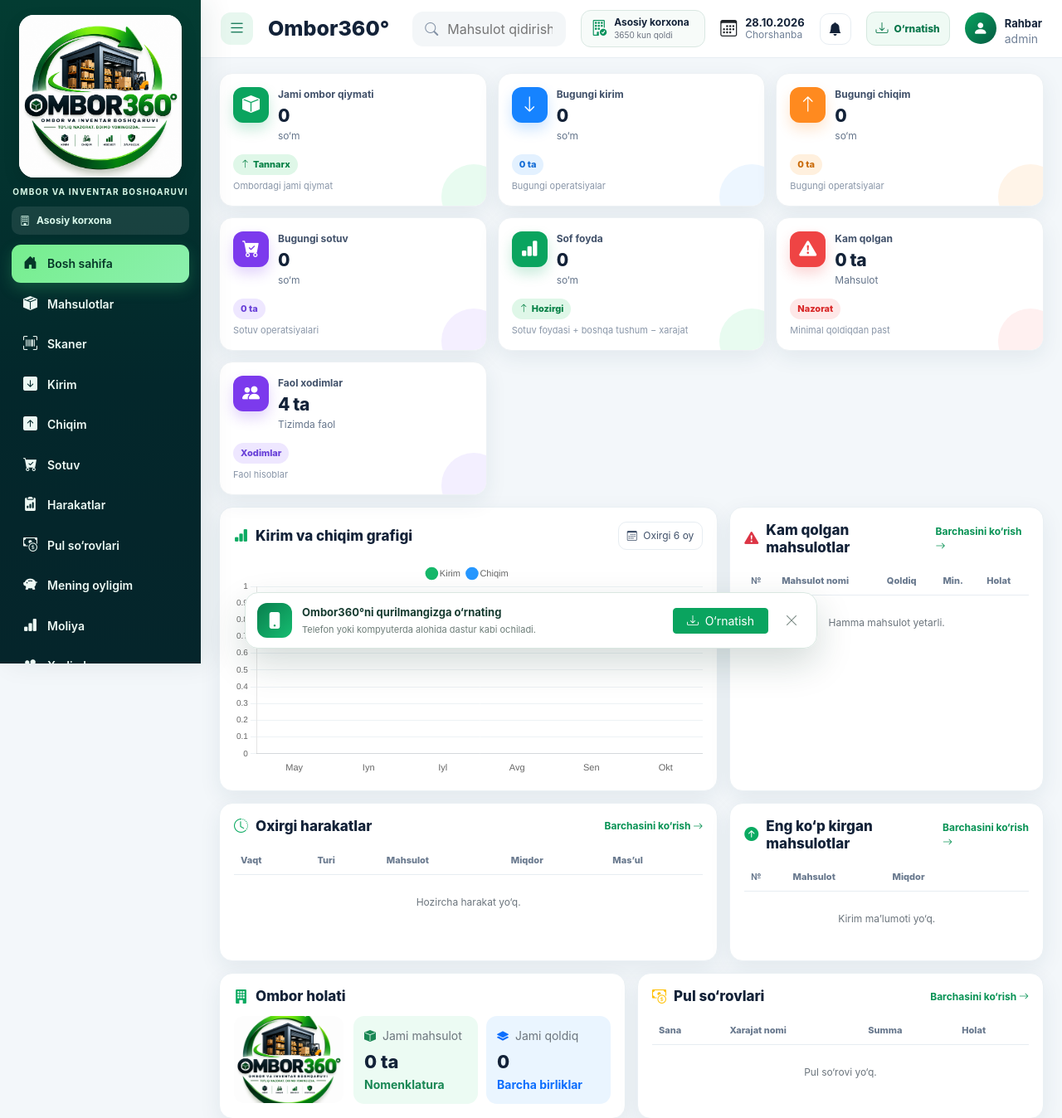
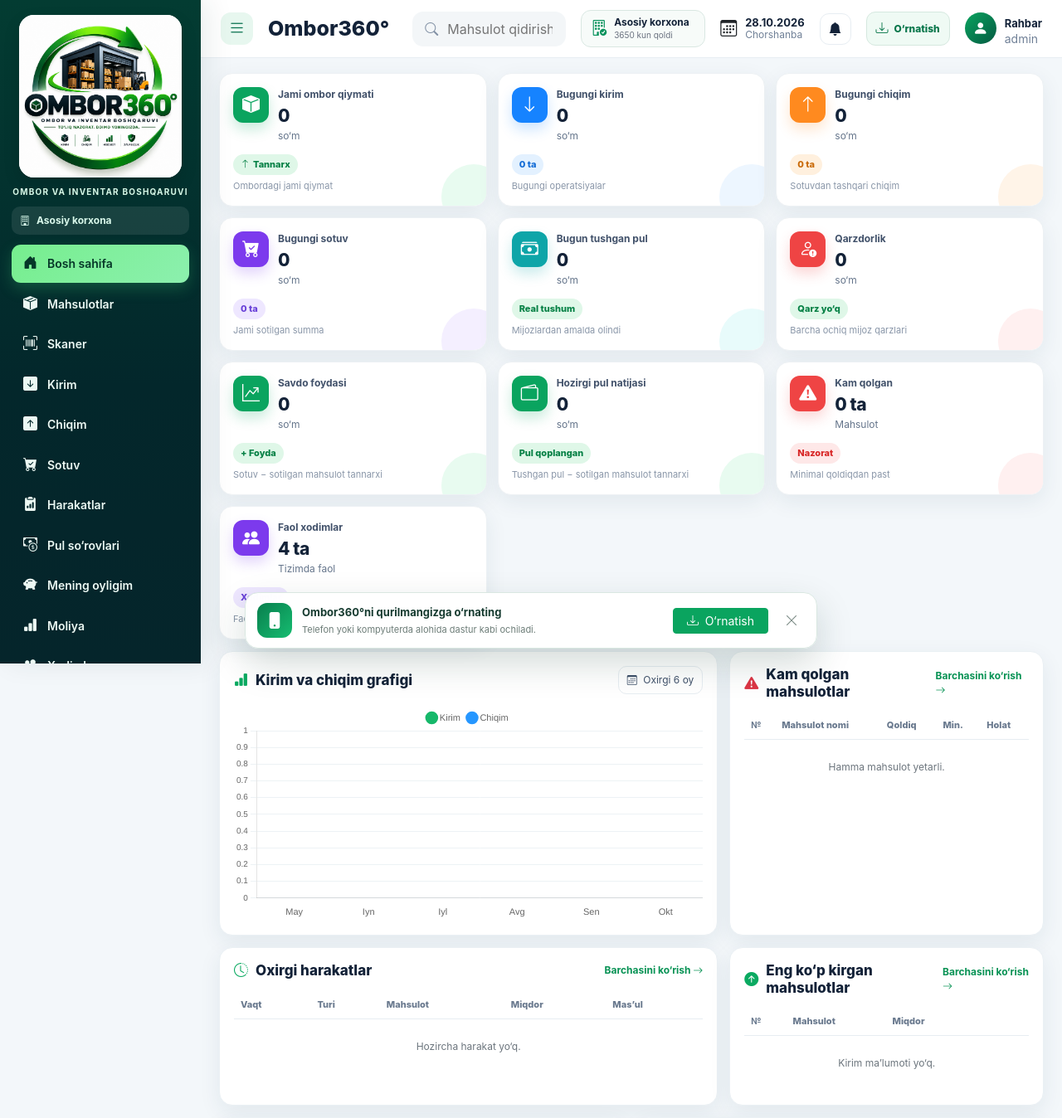
Before and after one commit to pharmmebeluz1/Ombor360, a Flask app: page / in a window 1280 px wide. Shown: the top 1348 px of the page at 83% size. Run offline with Flask 3, Linux system fonts and the light colour scheme; a user stored in the database is signed in; data comes from the database, SQL or seed files in the repository; data that the repository does not hold is empty; some libraries are stand-ins or nearby versions.

Commit message:
Pul natijasi va qarzdorlik bosh sahifada ajratildi

```diff
--- a/app.py
+++ b/app.py
@@ -926,6 +926,13 @@ def dashboard():
         Sale.created_at < day_end,
     ).all()
     today_sales_value = sum(x.total_amount for x in today_sales)
+    today_sales_cost = sum(x.cost_amount for x in today_sales)
+    today_sales_profit = sum(x.profit_amount for x in today_sales)
+    today_paid_amount = sum(min(float(x.paid_amount or 0), float(x.total_amount or 0)) for x in today_sales)
+    today_debt = sum(x.debt_amount for x in today_sales)
+    # "Hozirgi pul natijasi" real tushgan puldan sotilgan mahsulot tannarxini ayiradi.
+    # Masalan: 410 000 tushdi - 540 000 tannarx = -130 000.
+    today_cash_result = today_paid_amount - today_sales_cost
 
     now = tashkent_now()
     chart_labels, chart_in, chart_out = [], [], []
@@ -979,6 +986,11 @@ def dashboard():
         today_out_count=len(today_out),
         today_sales_value=today_sales_value,
         today_sales_count=len(today_sales),
+        today_sales_cost=today_sales_cost,
+        today_sales_profit=today_sales_profit,
+        today_paid_amount=today_paid_amount,
+        today_debt=today_debt,
+        today_cash_result=today_cash_result,
         total_sales_revenue=total_sales_revenue,
         total_sales_profit=total_sales_profit,
         total_debt=total_debt,
--- a/templates/dashboard.html
+++ b/templates/dashboard.html
@@ -4,9 +4,12 @@
 <div class="dashboard-grid">
   <div class="kpi-card" style="--kpi-color:#0aa45f;--kpi-tint:#e8fbf0"><div class="kpi-top"><div class="icon-box"><i class="bi bi-box-fill"></i></div><div><div class="kpi-label">Jami ombor qiymati</div><div class="kpi-number">{{ inventory_cost|money }}</div><div class="kpi-unit">so‘m</div></div></div><div class="kpi-foot"><span class="pill pill-green"><i class="bi bi-arrow-up"></i> Tannarx</span><div class="muted-note">Ombordagi jami qiymat</div></div></div>
   <div class="kpi-card" style="--kpi-color:#1683ff;--kpi-tint:#edf6ff"><div class="kpi-top"><div class="icon-box"><i class="bi bi-arrow-down"></i></div><div><div class="kpi-label">Bugungi kirim</div><div class="kpi-number">{{ today_in_value|money }}</div><div class="kpi-unit">so‘m</div></div></div><div class="kpi-foot"><span class="pill pill-blue">{{ today_in_count }} ta</span><div class="muted-note">Bugungi operatsiyalar</div></div></div>
-  <div class="kpi-card" style="--kpi-color:#ff8a1f;--kpi-tint:#fff4e8"><div class="kpi-top"><div class="icon-box"><i class="bi bi-arrow-up"></i></div><div><div class="kpi-label">Bugungi chiqim</div><div class="kpi-number">{{ today_out_value|money }}</div><div class="kpi-unit">so‘m</div></div></div><div class="kpi-foot"><span class="pill pill-orange">{{ today_out_count }} ta</span><div class="muted-note">Bugungi operatsiyalar</div></div></div>
-  <div class="kpi-card" style="--kpi-color:#7c3aed;--kpi-tint:#f4efff"><div class="kpi-top"><div class="icon-box"><i class="bi bi-cart-check-fill"></i></div><div><div class="kpi-label">Bugungi sotuv</div><div class="kpi-number">{{ today_sales_value|money }}</div><div class="kpi-unit">so‘m</div></div></div><div class="kpi-foot"><span class="pill pill-purple">{{ today_sales_count }} ta</span><div class="muted-note">Sotuv operatsiyalari</div></div></div>
-  <div class="kpi-card" style="--kpi-color:#0aa45f;--kpi-tint:#e8fbf0"><div class="kpi-top"><div class="icon-box"><i class="bi bi-bar-chart-fill"></i></div><div><div class="kpi-label">Sof foyda</div><div class="kpi-number">{{ profit|money }}</div><div class="kpi-unit">so‘m</div></div></div><div class="kpi-foot"><span class="pill {% if profit >= 0 %}pill-green{% else %}pill-red{% endif %}">{% if profit >= 0 %}<i class="bi bi-arrow-up"></i>{% else %}<i class="bi bi-arrow-down"></i>{% endif %} Hozirgi</span><div class="muted-note">Sotuv foydasi + boshqa tushum − xarajat</div></div></div>
+  <div class="kpi-card" style="--kpi-color:#ff8a1f;--kpi-tint:#fff4e8"><div class="kpi-top"><div class="icon-box"><i class="bi bi-arrow-up"></i></div><div><div class="kpi-label">Bugungi chiqim</div><div class="kpi-number">{{ today_out_value|money }}</div><div class="kpi-unit">so‘m</div></div></div><div class="kpi-foot"><span class="pill pill-orange">{{ today_out_count }} ta</span><div class="muted-note">Sotuvdan tashqari chiqim</div></div></div>
+  <div class="kpi-card" style="--kpi-color:#7c3aed;--kpi-tint:#f4efff"><div class="kpi-top"><div class="icon-box"><i class="bi bi-cart-check-fill"></i></div><div><div class="kpi-label">Bugungi sotuv</div><div class="kpi-number">{{ today_sales_value|money }}</div><div class="kpi-unit">so‘m</div></div></div><div class="kpi-foot"><span class="pill pill-purple">{{ today_sales_count }} ta</span><div class="muted-note">Jami sotilgan summa</div></div></div>
+  <div class="kpi-card" style="--kpi-color:#0ea5a8;--kpi-tint:#e8fbfb"><div class="kpi-top"><div class="icon-box"><i class="bi bi-cash-stack"></i></div><div><div class="kpi-label">Bugun tushgan pul</div><div class="kpi-number">{{ today_paid_amount|money }}</div><div class="kpi-unit">so‘m</div></div></div><div class="kpi-foot"><span class="pill pill-green">Real tushum</span><div class="muted-note">Mijozlardan amalda olindi</div></div></div>
+  <div class="kpi-card" style="--kpi-color:#ef4444;--kpi-tint:#fff0f0"><div class="kpi-top"><div class="icon-box"><i class="bi bi-person-exclamation"></i></div><div><div class="kpi-label">Qarzdorlik</div><div class="kpi-number">{{ total_debt|money }}</div><div class="kpi-unit">so‘m</div></div></div><div class="kpi-foot"><span class="pill {% if total_debt > 0 %}pill-red{% else %}pill-green{% endif %}">{% if total_debt > 0 %}Undirilishi kerak{% else %}Qarz yo‘q{% endif %}</span><div class="muted-note">Barcha ochiq mijoz qarzlari</div></div></div>
+  <div class="kpi-card" style="--kpi-color:#0aa45f;--kpi-tint:#e8fbf0"><div class="kpi-top"><div class="icon-box"><i class="bi bi-graph-up-arrow"></i></div><div><div class="kpi-label">Savdo foydasi</div><div class="kpi-number">{{ today_sales_profit|money }}</div><div class="kpi-unit">so‘m</div></div></div><div class="kpi-foot"><span class="pill {% if today_sales_profit >= 0 %}pill-green{% else %}pill-red{% endif %}">{% if today_sales_profit >= 0 %}+ Foyda{% else %}Zarar{% endif %}</span><div class="muted-note">Sotuv − sotilgan mahsulot tannarxi</div></div></div>
+  <div class="kpi-card" style="--kpi-color:{% if today_cash_result >= 0 %}#0aa45f{% else %}#ef4444{% endif %};--kpi-tint:{% if today_cash_result >= 0 %}#e8fbf0{% else %}#fff0f0{% endif %}"><div class="kpi-top"><div class="icon-box"><i class="bi bi-wallet2"></i></div><div><div class="kpi-label">Hozirgi pul natijasi</div><div class="kpi-number">{% if today_cash_result > 0 %}+{% endif %}{{ today_cash_result|money }}</div><div class="kpi-unit">so‘m</div></div></div><div class="kpi-foot"><span class="pill {% if today_cash_result >= 0 %}pill-green{% else %}pill-red{% endif %}">{% if today_cash_result >= 0 %}Pul qoplangan{% else %}Hozircha minus{% endif %}</span><div class="muted-note">Tushgan pul − sotilgan mahsulot tannarxi{% if today_debt > 0 %}. Qarz to‘liq tushsa: {% if today_sales_profit > 0 %}+{% endif %}{{ today_sales_profit|money }} so‘m{% endif %}</div></div></div>
   <div class="kpi-card" style="--kpi-color:#ef4444;--kpi-tint:#fff0f0"><div class="kpi-top"><div class="icon-box"><i class="bi bi-exclamation-triangle-fill"></i></div><div><div class="kpi-label">Kam qolgan</div><div class="kpi-number">{{ low_stock|length }} ta</div><div class="kpi-unit">Mahsulot</div></div></div><div class="kpi-foot"><span class="pill pill-red">Nazorat</span><div class="muted-note">Minimal qoldiqdan past</div></div></div>
   <div class="kpi-card" style="--kpi-color:#7c3aed;--kpi-tint:#f3efff"><div class="kpi-top"><div class="icon-box"><i class="bi bi-people-fill"></i></div><div><div class="kpi-label">Faol xodimlar</div><div class="kpi-number">{{ active_employees }} ta</div><div class="kpi-unit">Tizimda faol</div></div></div><div class="kpi-foot"><span class="pill pill-purple">Xodimlar</span><div class="muted-note">Faol hisoblar</div></div></div>
 </div>
```
Also changed, not shown: V15_PUL_NATIJASI.txt (added, +7 -0 lines).
